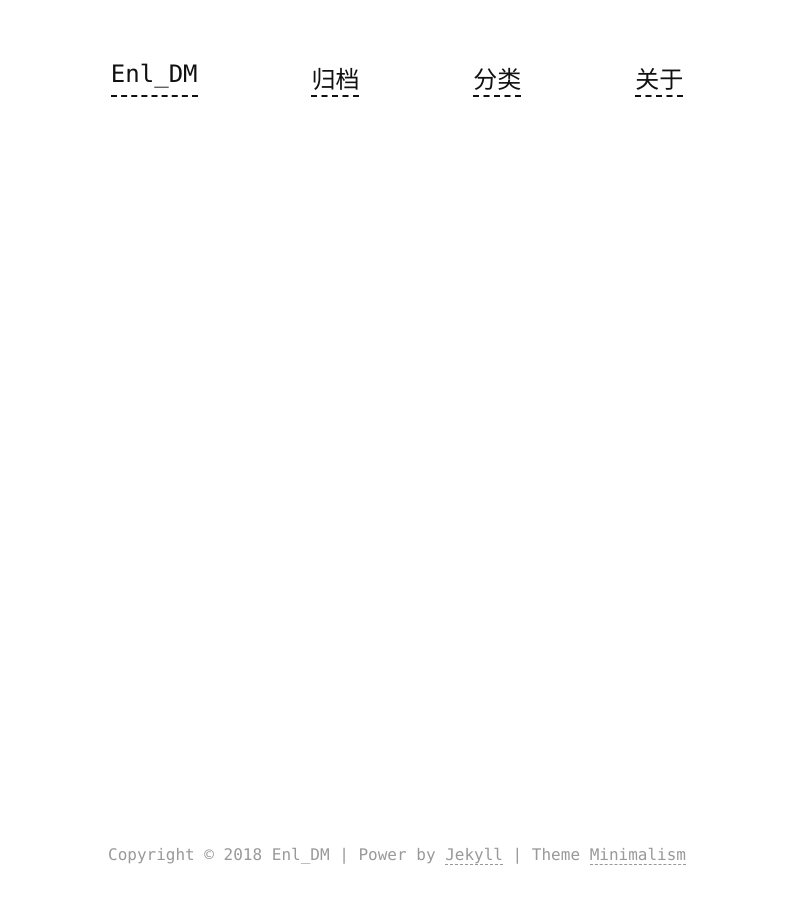
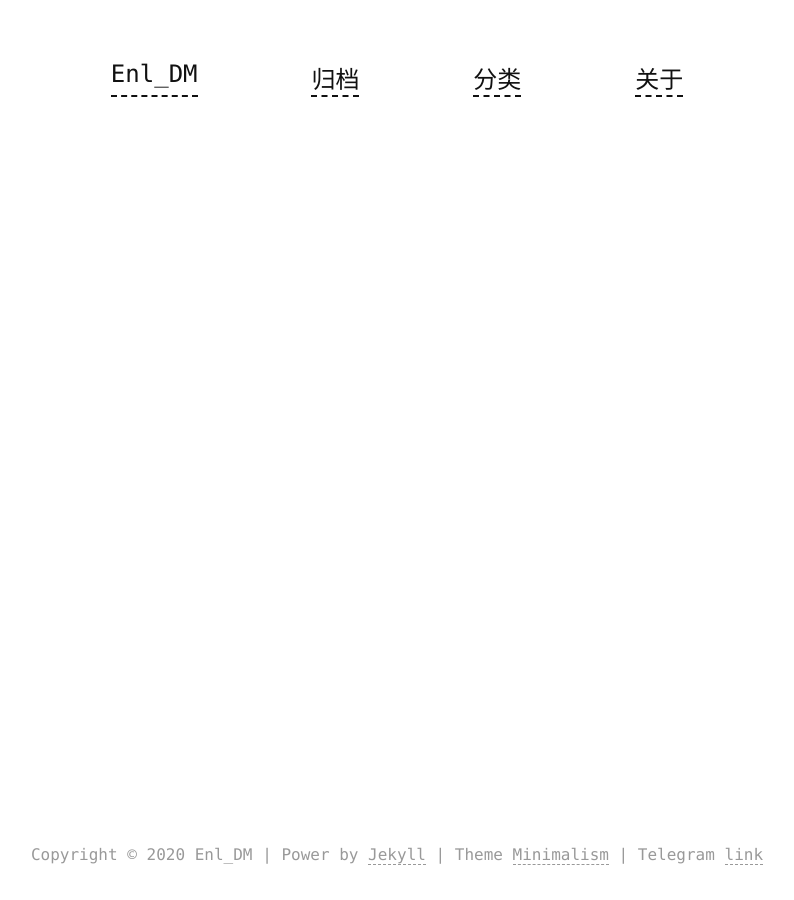
Before and after one commit to enldm/enldm.github.io, a Jekyll site: the page built from articles.md, in a window 1280 px wide. Shown: the whole page, without its empty margins (243-1037 px from the left). Built offline with Jekyll 4.4.1, drawn with Linux system fonts in a browser that asks for light colours.

Commit message:
Update copyright.html

```diff
--- a/_includes/copyright.html
+++ b/_includes/copyright.html
@@ -1,7 +1,9 @@
 <section class="copyright">
-  <p>Copyright &copy; {{ site.copyright_time | default: "2018" }} {{ site.name | default: "minimalism" }} | Power by
+  <p>Copyright &copy; {{ site.copyright_time | default: "2020" }} {{ site.name | default: "minimalism" }} | Power by
     <a href="https://jekyllrb.com/" target="_blank">Jekyll</a>
      | Theme
      <a href="https://github.com/showzeng/minimalism" target="_blank">Minimalism</a>
+     | Telegram
+     <a href="https://t.me/dmtucao" target="_blank">link</a>
   </p>
 </section>
```
